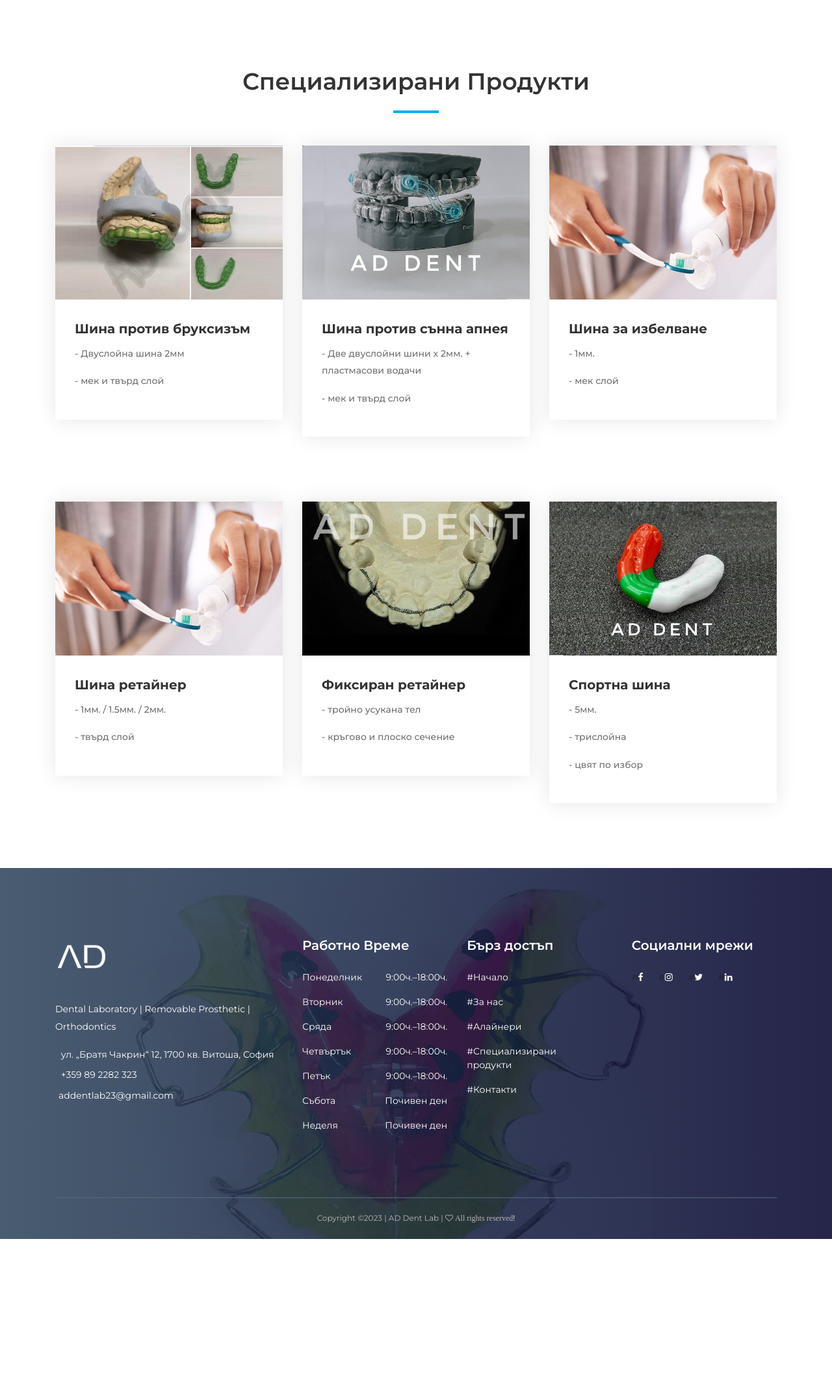
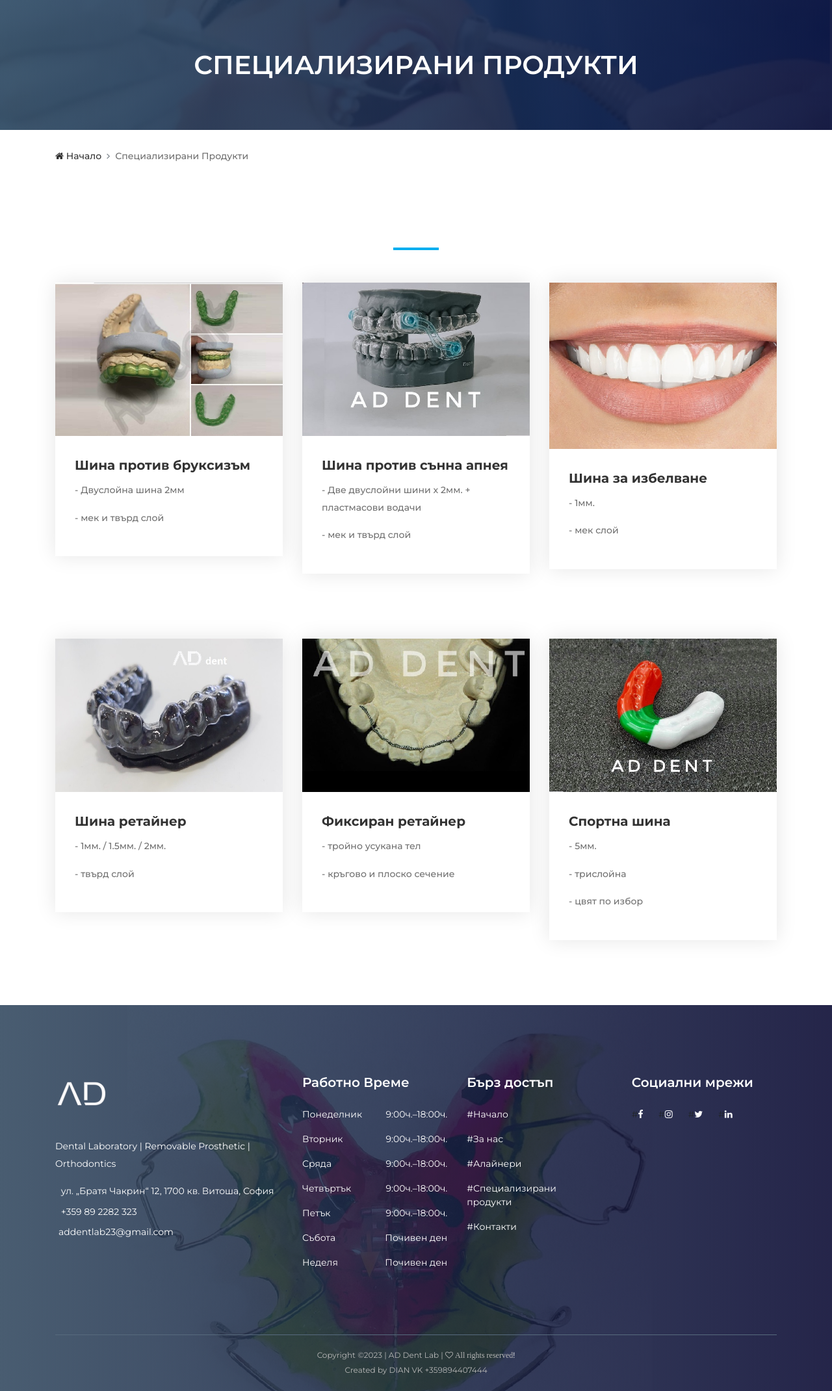
Before and after one commit to DianVK/ad-dent-lab, a Django app: template dentist/adwebsite/templates/products.html in a window 1280 px wide. Shown: the part 130-2271 px from the top of the page at 65% size. Before the commit the page ends 2037 px from the top, so only its background shows below. Run offline with Django 3.2, Linux system fonts and the light colour scheme; the template is opened without the code that fills it, so the values that code supplies are empty; some libraries are stand-ins or nearby versions.

Commit message:
Fix bugs

```diff
--- a/dentist/adwebsite/templates/base.html
+++ b/dentist/adwebsite/templates/base.html
@@ -37,7 +37,7 @@
           <div class="col-6 col-md-9 col-lg-8">
             <div class="top-header-content">
               <a href="#" data-toggle="tooltip" data-placement="bottom" title="ул. „Братя Чакрин“ 12, 1700 кв. Витоша, София"><i class="fa fa-map-marker"></i> <span>ул. „Братя Чакрин“ 12, 1700 кв. Витоша, София</span></a>
-              <a href="#" data-toggle="tooltip" data-placement="bottom" title="addentlab23@gmail.comm"><i class="fa fa-envelope"></i> <span>addentlab23@gmail.com</span></a>
+              <a href="#" data-toggle="tooltip" data-placement="bottom" title="addentlab23@gmail.com"><i class="fa fa-envelope"></i> <span>addentlab23@gmail.com</span></a>
             </div>
           </div>
           <!-- Top Header Social Info -->
@@ -45,8 +45,8 @@
             <div class="top-header-social-info text-right">
               <a href="https://www.facebook.com/addentlab" data-toggle="tooltip" data-placement="top" title="Facebook"><i class="fa fa-facebook"></i></a>
               <a href="https://www.instagram.com/addentlaboratory/" data-toggle="tooltip" data-placement="top" title="Instagram"><i class="fa fa-instagram"></i></a>
-              <a href="#" data-toggle="tooltip" data-placement="top" title="Twitter"><i class="fa fa-twitter"></i></a>
-              <a href="#" data-toggle="tooltip" data-placement="top" title="Linkedin"><i class="fa fa-linkedin"></i></a>
+              <a href="https://twitter.com/dent_ad" data-toggle="tooltip" data-placement="top" title="Twitter"><i class="fa fa-twitter"></i></a>
+              <a href="https://www.linkedin.com/in/ad-dent-a3b352263/" data-toggle="tooltip" data-placement="top" title="Linkedin"><i class="fa fa-linkedin"></i></a>
             </div>
           </div>
         </div>
@@ -172,8 +172,8 @@
             <div class="footer-social-info">
               #<a href="https://www.facebook.com/addentlab" data-toggle="tooltip" data-placement="top" title="Facebook"><i class="fa fa-facebook"></i></a>
               #<a href="https://www.instagram.com/addentlaboratory/" data-toggle="tooltip" data-placement="top" title="Instagram"><i class="fa fa-instagram"></i></a>
-              #<a href="#" data-toggle="tooltip" data-placement="top" title="Twitter"><i class="fa fa-twitter"></i></a>
-              #<a href="#" data-toggle="tooltip" data-placement="top" title="Linkedin"><i class="fa fa-linkedin"></i></a>
+              #<a href="https://twitter.com/dent_ad" data-toggle="tooltip" data-placement="top" title="Twitter"><i class="fa fa-twitter"></i></a>
+              #<a href="https://www.linkedin.com/in/ad-dent-a3b352263/" data-toggle="tooltip" data-placement="top" title="Linkedin"><i class="fa fa-linkedin"></i></a>
             </div>
           </div>
         </div>
@@ -186,8 +186,9 @@
         <div class="col-12">
           <div class="copywrite-content">
             <p>
-Copyright &copy;<script>document.write(new Date().getFullYear());</script> | AD Dent Lab | <i class="fa fa-heart-o" aria-hidden="true"> All rights reserved</i><a href="https://www.facebook.com/dian.velichkovv/" target="_blank">!</a>
-			</p>
+              Copyright &copy;<script>document.write(new Date().getFullYear());</script> | AD Dent Lab | <i class="fa fa-heart-o" aria-hidden="true"> All rights reserved</i><a href="https://www.facebook.com/dian.velichkovv/" target="_blank">!</a>
+            </p>
+          <p>Created by DIAN VK +359894407444</p>
           </div>
         </div>
       </div>
--- a/dentist/adwebsite/templates/products.html
+++ b/dentist/adwebsite/templates/products.html
@@ -5,30 +5,54 @@
 
 {% block content %}
 
+<!-- ***** Breadcrumb Area Start ***** -->
+  <div class="breadcumb-area bg-img bg-gradient-overlay" style="background-image: url({% static 'adwebsite/img/bg-img/12.jpg' %});">
+    <div class="container h-100">
+      <div class="row h-100 align-items-center">
+        <div class="col-12">
+          <h2 class="title">Специализирани продукти</h2>
+        </div>
+      </div>
+    </div>
+  </div>
+  <div class="breadcumb--con">
+    <div class="container">
+      <div class="row">
+        <div class="col-12">
+          <nav aria-label="breadcrumb">
+            <ol class="breadcrumb">
+              <li class="breadcrumb-item"><a href="home.html"><i class="fa fa-home"></i> Начало</a></li>
+              <li class="breadcrumb-item active" aria-current="page">Специализирани продукти</li>
+            </ol>
+          </nav>
+        </div>
+      </div>
+    </div>
+  </div>
+  <!-- ***** Breadcrumb Area End ***** -->
 
-            <!-- ***** Blog Area Start ***** -->
+  <!-- ***** Products Area Start ***** -->
   <section class="dento-blog-area section-padding-100-0 clearfix">
     <div class="container">
       <div class="row">
         <!-- Section Heading -->
         <div class="col-12">
           <div class="section-heading text-center">
-            <h2>Специализирани продукти</h2>
             <div class="line"></div>
           </div>
         </div>
       </div>
 
       <div class="row">
-        <!-- Single Blog Item -->
+        <!-- Single Product Item -->
         <div class="col-12 col-md-6 col-lg-4">
           <div class="single-blog-item mb-100">
-            <a href="./blog-details.html">
+            <a href="products.html">
               <img src="{% static 'adwebsite/img/bg-img/32.jpg' %}" alt="">
             </a>
-            <!-- Blog Content -->
+            <!-- Product Content -->
             <div class="blog-content">
-              <a href="./blog-details.html" class="post-title">Шина против бруксизъм</a>
+              <a href="products.html" class="post-title">Шина против бруксизъм</a>
               <p>- Двуслойна шина 2мм</p>
               <p>- мек и твърд слой</p>
               <div class="post-meta">
@@ -37,15 +61,15 @@
           </div>
         </div>
 
-        <!-- Single Blog Item -->
+        <!-- Single Product Item -->
         <div class="col-12 col-md-6 col-lg-4">
           <div class="single-blog-item mb-100">
-            <a href="./blog-details.html">
+            <a href="products.html">
               <img src="{% static 'adwebsite/img/bg-img/30.jpg' %}" alt="">
             </a>
-            <!-- Blog Content -->
+            <!-- Product Content -->
             <div class="blog-content">
-              <a href="./blog-details.html" class="post-title">Шина против сънна апнея</a>
+              <a href="products.html" class="post-title">Шина против сънна апнея</a>
               <p>- Две двуслойни шини x 2мм. + пластмасови водачи</p>
               <p>- мек и твърд слой</p>
               <div class="post-meta">
@@ -54,15 +78,15 @@
           </div>
         </div>
 
-                <!-- Single Blog Item -->
+                <!-- Single Product Item -->
         <div class="col-12 col-md-6 col-lg-4">
           <div class="single-blog-item mb-100">
-            <a href="./blog-details.html">
-              <img src="{% static 'adwebsite/img/bg-img/5.jpg' %}" alt="">
+            <a href="products.html">
+              <img src="{% static 'adwebsite/img/bg-img/44.jpg' %}" alt="">
             </a>
-            <!-- Blog Content -->
+            <!-- Product Content -->
             <div class="blog-content">
-              <a href="./blog-details.html" class="post-title">Шина за избелване</a>
+              <a href="products.html" class="post-title">Шина за избелване</a>
               <p>- 1мм.</p>
               <p>- мек слой</p>
               <div class="post-meta">
@@ -71,15 +95,15 @@
           </div>
         </div>
 
-                <!-- Single Blog Item -->
+                <!-- Single Product Item -->
         <div class="col-12 col-md-6 col-lg-4">
           <div class="single-blog-item mb-100">
-            <a href="./blog-details.html">
-              <img src="{% static 'adwebsite/img/bg-img/5.jpg' %}" alt="">
+            <a href="products.html">
+              <img src="{% static 'adwebsite/img/bg-img/45.jpg' %}" alt="">
             </a>
-            <!-- Blog Content -->
+            <!-- Product Content -->
             <div class="blog-content">
-              <a href="./blog-details.html" class="post-title">Шина ретайнер</a>
+              <a href="products.html" class="post-title">Шина ретайнер</a>
               <p>- 1мм. / 1.5мм. / 2мм.</p>
               <p>- твърд слой</p>
               <div class="post-meta">
@@ -88,15 +112,15 @@
           </div>
         </div>
 
-        <!-- Single Blog Item -->
+        <!-- Single Product Item -->
         <div class="col-12 col-md-6 col-lg-4">
           <div class="single-blog-item mb-100">
-            <a href="./blog-details.html">
+            <a href="products.html">
               <img src="{% static 'adwebsite/img/bg-img/33.jpg' %}" alt="">
             </a>
-            <!-- Blog Content -->
+            <!-- Product Content -->
             <div class="blog-content">
-              <a href="./blog-details.html" class="post-title">Фиксиран ретайнер</a>
+              <a href="products.html" class="post-title">Фиксиран ретайнер</a>
               <p>- тройно усукана тел</p>
               <p>- кръгово и плоско сечение</p>
               <div class="post-meta">
@@ -105,15 +129,15 @@
           </div>
         </div>
 
-        <!-- Single Blog Item -->
+        <!-- Single Product Item -->
         <div class="col-12 col-md-6 col-lg-4">
           <div class="single-blog-item mb-100">
-            <a href="./blog-details.html">
+            <a href="products.html">
               <img src="{% static 'adwebsite/img/bg-img/31.jpg' %}" alt="">
             </a>
-            <!-- Blog Content -->
+            <!-- Product Content -->
             <div class="blog-content">
-              <a href="./blog-details.html" class="post-title">Спортна шина</a>
+              <a href="products.html" class="post-title">Спортна шина</a>
               <p>- 5мм.</p>
               <p>- трислойна</p>
               <p>- цвят по избор</p>
@@ -125,6 +149,6 @@
       </div>
     </div>
   </section>
-  <!-- ***** Blog Area End ***** -->
+  <!-- ***** Products Area End ***** -->
 
 {% endblock %}
```
Also changed, not shown: dentist/adwebsite/templates/about.html (+13 -0 lines), dentist/adwebsite/templates/aligners.html (+26 -1 lines), dentist/adwebsite/templates/contact.html (+11 -12 lines), dentist/adwebsite/templates/courier.html (+12 -12 lines), dentist/adwebsite/templates/home.html (+39 -26 lines).
